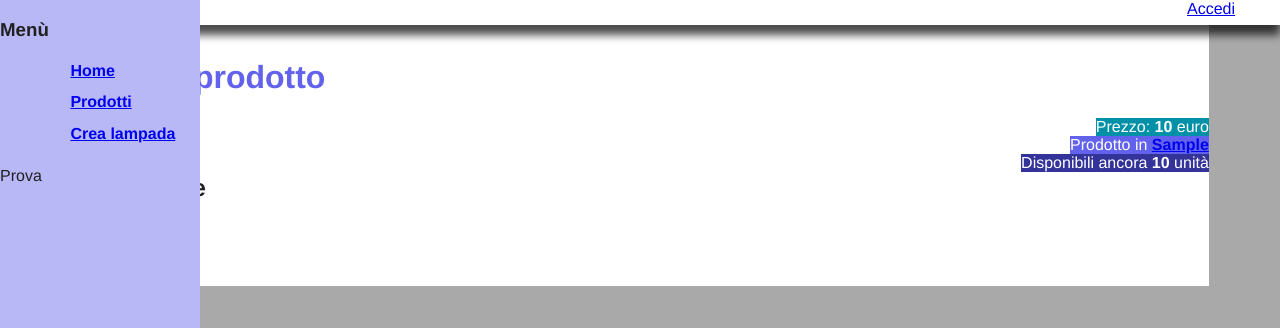
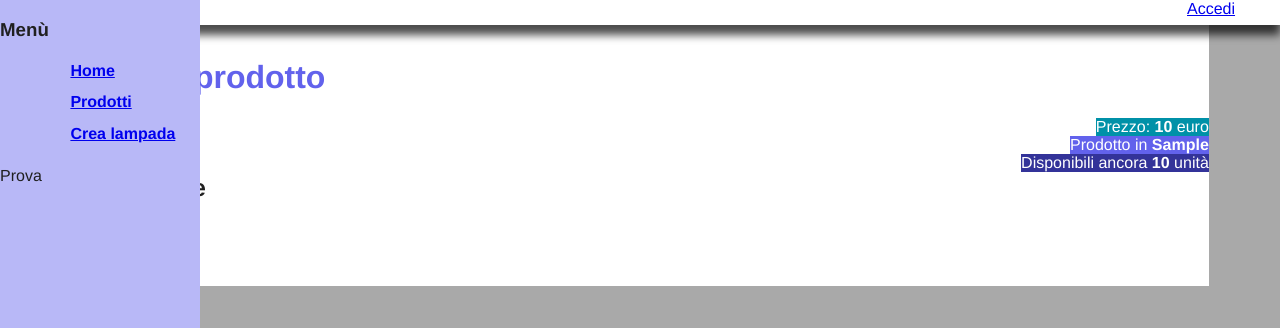
Before and after one commit to Polpetta/basidati2015, a PHP site: the page made by details.php in a window 1280 px wide. Shown: the top 328 px of the page. Run offline with PHP 8.4, Linux system fonts and the light colour scheme; tables that the repository leaves empty or names only in its code hold one stand-in row (values such as "Sample post").

Commit message:
Colorato link di bianco sulla categoria

```diff
--- a/css/details.css
+++ b/css/details.css
@@ -10,6 +10,11 @@
     color: #FFF;
 }
 
+#cat a{
+    color: #FFF;
+    text-decoration: none;
+}
+
 #cst{
     float: right;
     color: #FFF;
```
